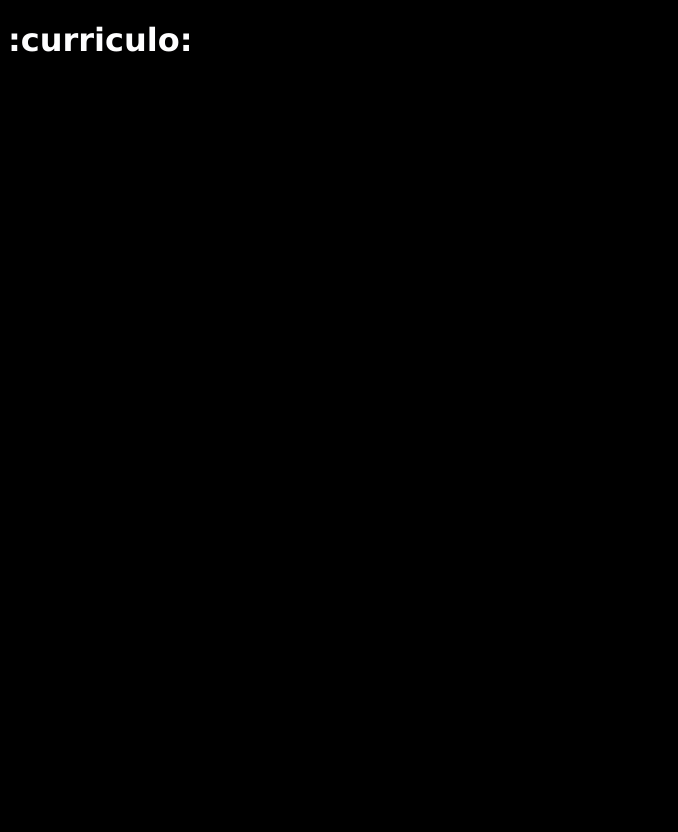
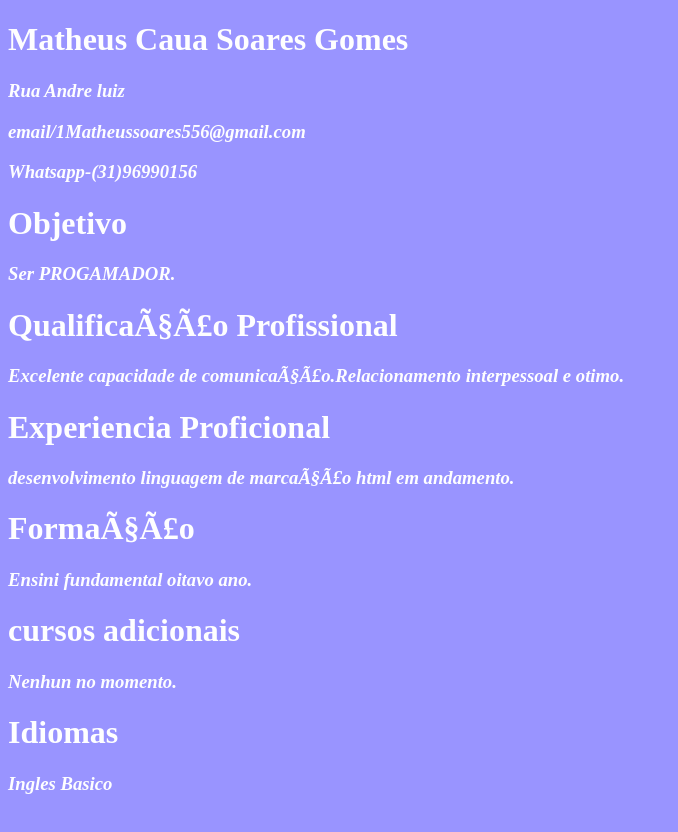
Before and after one commit to maquedesto/curriculo, a plain HTML site: page index.html in a window 1280 px wide. Shown: the whole page, without its empty margins (0-678 px from the left). Before the commit the page ends 800 px from the top, so only its background shows below. Drawn offline with Linux system fonts and the light colour scheme.

Commit message:
curriculo

```diff
--- a/index.html
+++ b/index.html
@@ -10,20 +10,57 @@
 <head>
 
 <body>
-    <h1>:curriculo:</h1>
-<h3>:nome:</h3>
+    <h1>Matheus Caua Soares Gomes</h1>
+<h3>Rua Andre luiz</h3>
+<h3>email/1Matheussoares556@gmail.com</h3>
+<h3>Whatsapp-(31)96990156 </h3>
+<h1>Objetivo</h1>
+<H3>Ser PROGAMADOR. </H3>
+<h1>Qualificação Profissional</h1>
+<h3>Excelente capacidade de comunicação.Relacionamento interpessoal e otimo.</h3>
+<h1>Experiencia Proficional</h1>
+<h3>desenvolvimento  linguagem de marcação html em andamento.</h3>
+<h1>Formação</h1>
+<h3>Ensini fundamental oitavo ano.</h3>
+<h1>cursos adicionais</h1>
+<h3>Nenhun no momento.</h3>
+<h1>Idiomas</h1>
+<h3>Ingles Basico</h3>
+
+<img src="" alt="">
+
+
+
 </body>
-
 <style>
     body {
-        background: rgb(0, 0, 0);
+        background: rgba(13, 0, 255, 0.421);
     }
 
     h1 {color: #fefeff;
-            font-family:'Lucida Sans', 'Lucida Sans Regular', 'Lucida Grande', 'Lucida Sans Unicode', Geneva, Verdana, sans-serif
-            }
+            font-style: initial;}
+     h2{
+            color:#fefeff;
+                font-style: oblique; }
+
+  h3{
+        color:#fefeff;
+        font-style: oblique;}
+
+  h1{
+        color:#fefeff;
+        font-style: initial;
+
+
+  }
+
+  body{
 
 
 
 
-</style>
+  }
+
+
+
+ </style>
```
